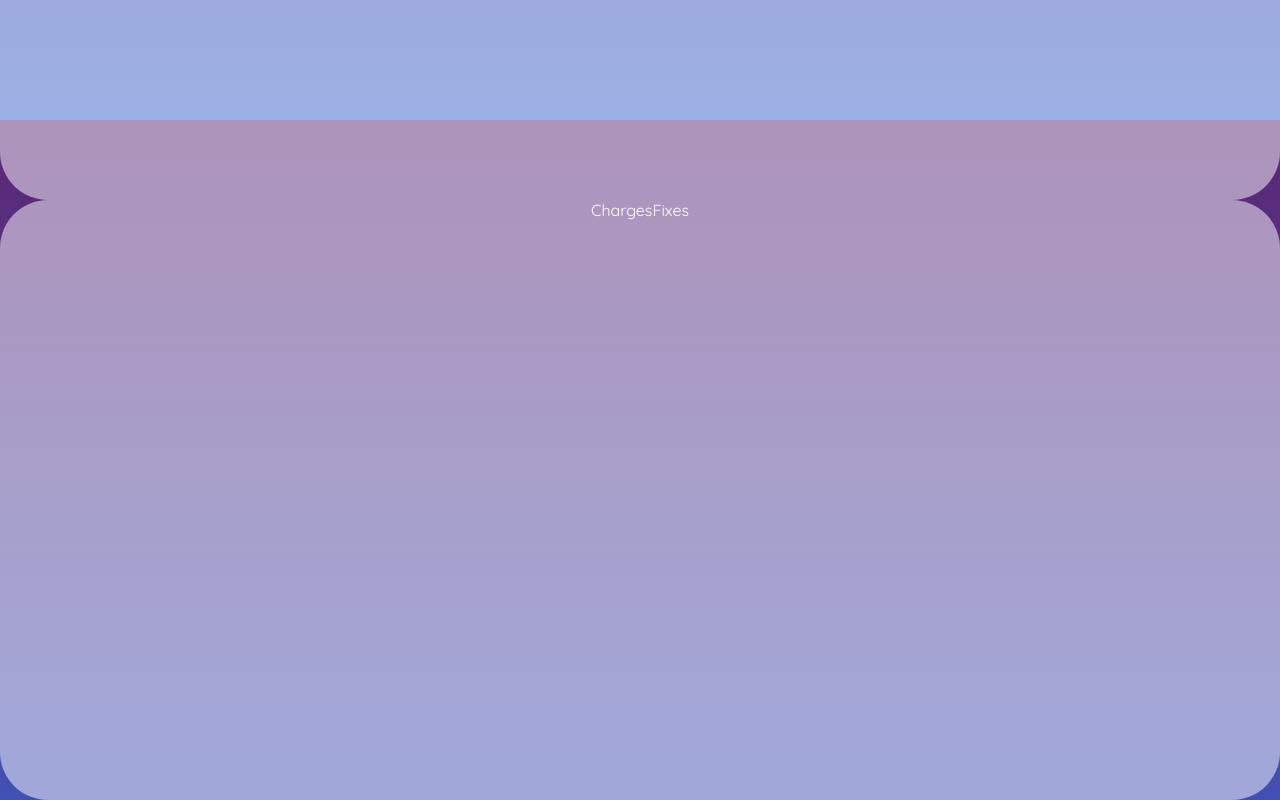
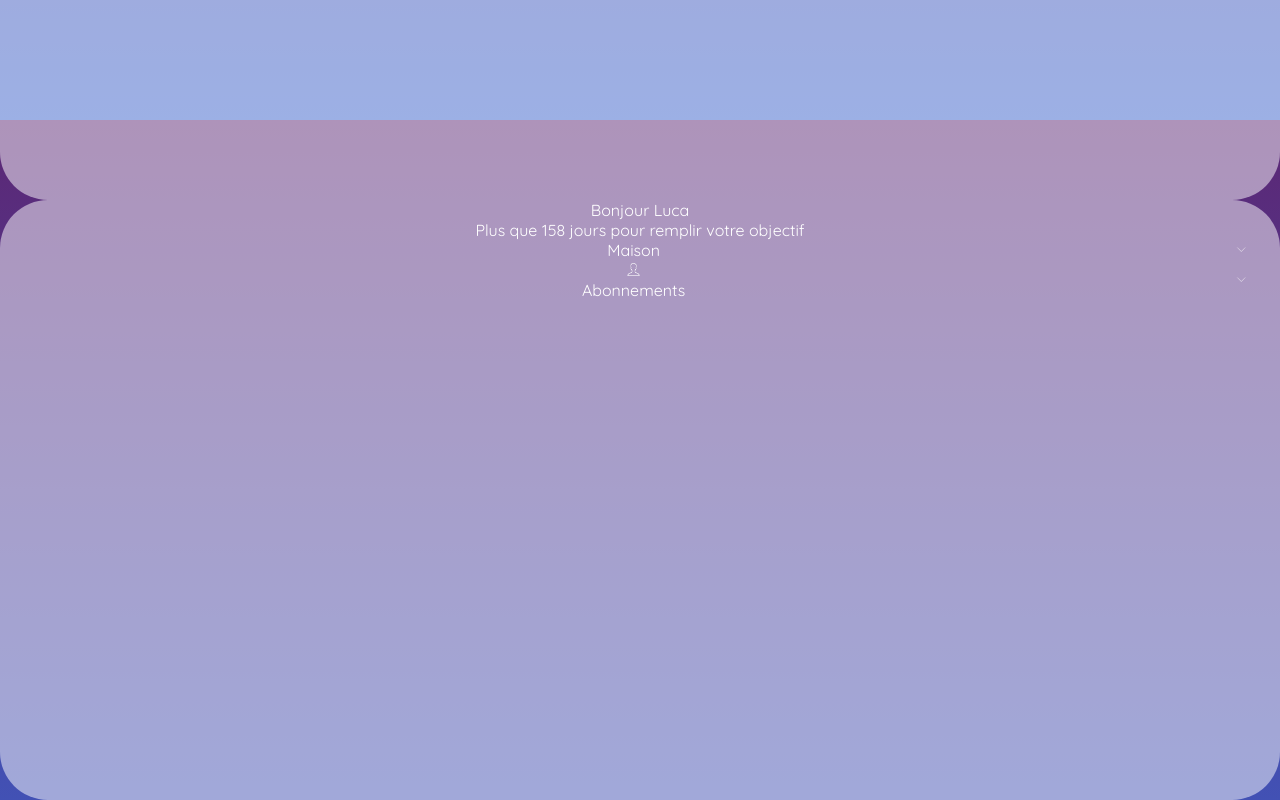
Before and after one commit to AlexandraJUREDIEU/NestEgg.App, a React (Vite) app: page /my-account in a window 1280 px wide. Shown: the part 1720-2520 px from the top of the page. Built offline with nearby package versions, Linux system fonts and the light colour scheme; a web font is replaced by a local one.

Commit message:
:construction: v0 abonnements

```diff
--- a/src/pages/myAccount/ChargesFixes.jsx
+++ b/src/pages/myAccount/ChargesFixes.jsx
@@ -1,10 +1,51 @@
+import PhraseAmicale from "./PhraseAmicale";
+import Wrapper from "../../assets/components/Wrapper";
+import SectionInWrapper from "../../assets/components/SectionInWrapper";
+
 function ChargesFixes() {
     //State
     //Comportement
     //Render
     return (
       <>
-        ChargesFixes
+        <PhraseAmicale/>
+        <Wrapper
+            initial={
+            <>
+              <p>Maison</p>
+            </>}
+            deroule={
+            <>
+              Placeholder salaires Luca
+            </>}
+        />
+
+
+        <Wrapper
+            initial={<>
+              <div className="initialRessources">
+                <img src="icons8-utilisateur-100-not-circle.png" alt="" />
+                <div>Abonnements</div>
+              </div>
+            </>}
+            deroule={<><SectionInWrapper
+              title="Netflix"
+              text="Prélevé le"
+              listOptions={['01', '02', '03']}
+            />
+            <SectionInWrapper
+              title="Netflix"
+              text="Prélevé le"
+              listOptions={['01', '02', '03']}
+            />
+            </>
+          }
+        />
+
+
+
+
+
       </>
     )
   }
--- a/src/pages/myAccount/Ressources.jsx
+++ b/src/pages/myAccount/Ressources.jsx
@@ -62,8 +62,7 @@ function Ressources() {
               listOptions={['01', '02', '03']}
             /></>
           }
-        >
-        </Wrapper>
+          />
 
 
 
```
